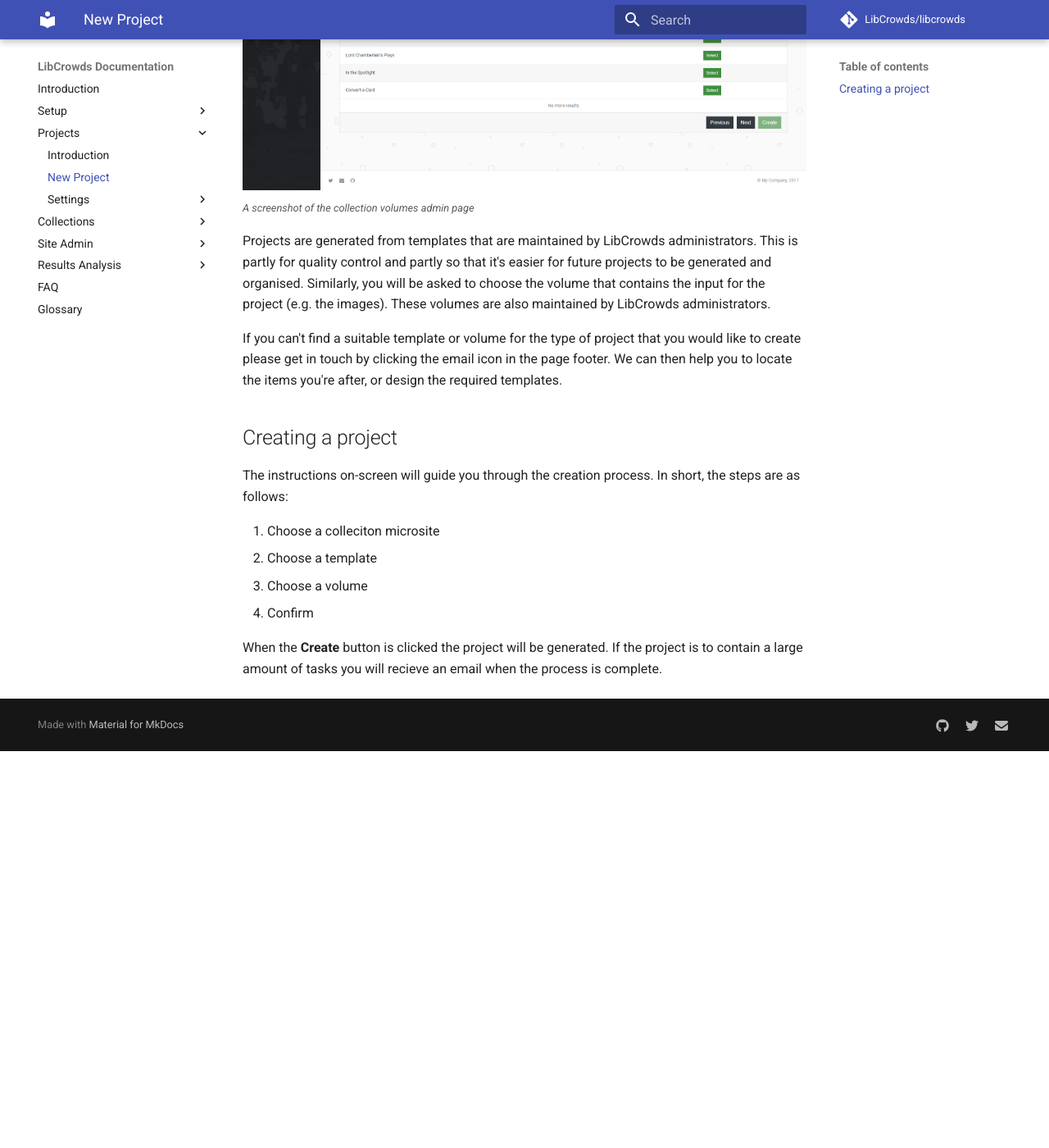
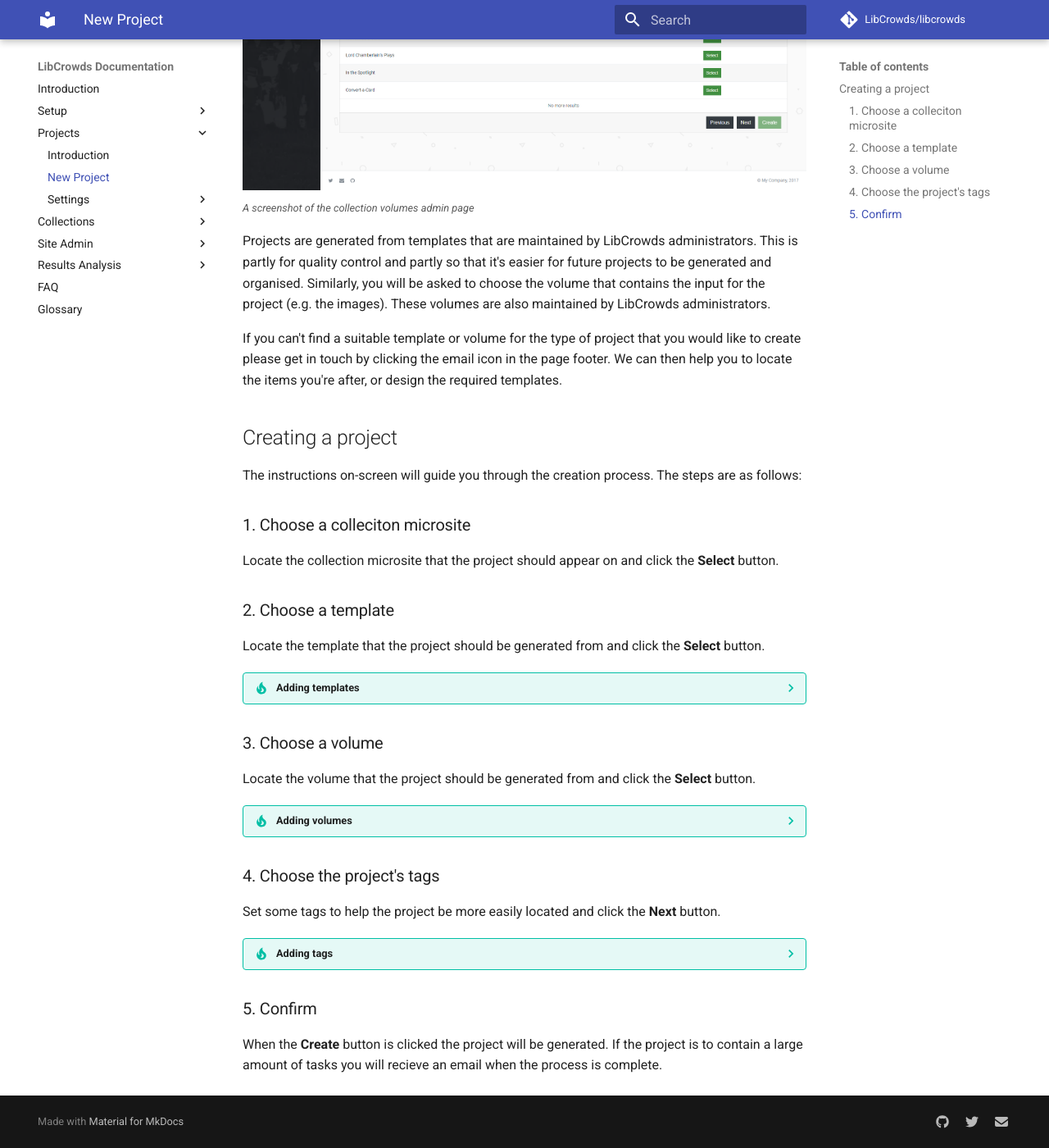
Before and after one commit to LibCrowds/docs, an MkDocs documentation site: the page built from docs/projects/new.md, in a window 1280 px wide and 1400 px high, scrolled down 487 px. Shown: the whole window at 82% size. Built offline with MkDocs 1.6.1 and Material for MkDocs 9.7.7, drawn with Linux system fonts in a browser that asks for light colours; comment, search, counter and statistics services are not loaded; old or Windows-style settings are respelled for this version of MkDocs; before the commit the page ends 1403 px from its top, so only the background shows below that.

Commit message:
Update docs

```diff
--- a/docs/projects/new.md
+++ b/docs/projects/new.md
@@ -33,13 +33,51 @@ design the required templates.
 
 ## Creating a project
 
-The instructions on-screen will guide you through the creation process. In
-short, the steps are as follows:
+The instructions on-screen will guide you through the creation process. The
+steps are as follows:
 
-1. Choose a colleciton microsite
-2. Choose a template
-3. Choose a volume
-4. Confirm
+### 1. Choose a colleciton microsite
+
+Locate the collection microsite that the project should appear on and click
+the **Select** button.
+
+### 2. Choose a template
+
+Locate the template that the project should be generated from and click
+the **Select** button.
+
+??? tip "Adding templates"
+
+    The available templates for a collection can be set by administrators (see
+    the [Collection Project Templates](/collections/templates.md) guide). If
+    you don't have administrator rights you can get in touch by clicking the
+    email icon in the page footer.
+
+### 3. Choose a volume
+
+Locate the volume that the project should be generated from and click
+the **Select** button.
+
+??? tip "Adding volumes"
+
+    The available volumes for a collection can be set by administrators (see
+    the [Collection Volumes](/collections/volumes.md) guide). If you
+    don't have administrator rights you can get in touch by clicking the email
+    icon in the page footer.
+
+### 4. Choose the project's tags
+
+Set some tags to help the project be more easily located and click the
+**Next** button.
+
+??? tip "Adding tags"
+
+    The available tags for a collection can be set by administrators (see
+    the [Collection Tags](/collections/tags.md) guide). If you don't
+    have administrator rights you can get in touch by clicking the email icon
+    in the page footer.
+
+### 5. Confirm
 
 When the **Create** button is clicked the project will be generated. If the
 project is to contain a large amount of tasks you will recieve an email when
```
